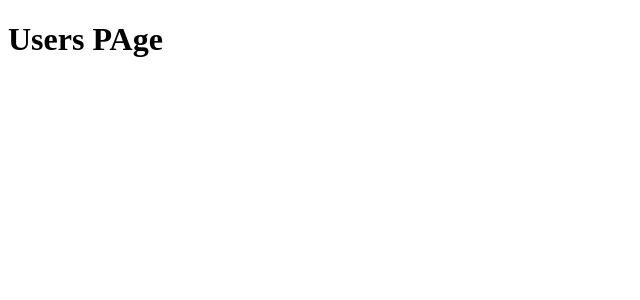
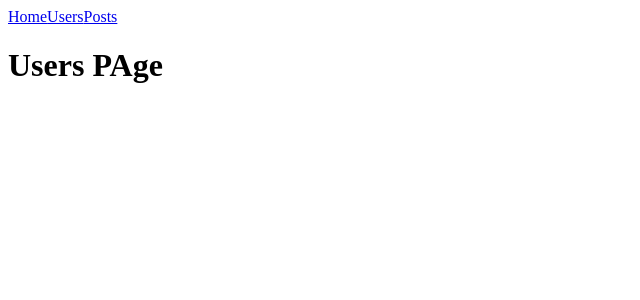
Before and after one commit to zucar0/NextJs, a Next.js app: page /users in a window 1280 px wide. Shown: the top 300 px of the page, without its empty margins (0-640 px from the left). Built offline with nearby package versions, Linux system fonts and the light colour scheme.

Commit message:
NavBar import export

```diff
--- /dev/null
+++ b/components/navbar.js
@@ -0,0 +1,22 @@
+//Se importa link
+import Link from 'next/link'
+
+export default function Navbar(){
+    return(
+        <nav>
+            <Link href='/'>
+                <a>Home</a>
+            </Link>
+            <Link href='/users'>
+                <a>Users</a>
+            </Link>
+            <Link href='/posts'>
+                <a>Posts</a>
+            </Link>
+            {/* Rutas dináminas en NavBar */}
+            {/* <Link href='/posts/[id]' as={`/posts/${5}`}>
+                <a>Post #5</a>
+            </Link> */}
+        </nav>
+    )
+}
--- a/pages/index.js
+++ b/pages/index.js
@@ -1,6 +1,9 @@
+import Navbar from '../components/navbar';
+
 export default function Home(){
 	return(
 	<div>
+		<Navbar/>
 		<h1>Home Page</h1>
 		<p> Aprendamos NextJS con Webtoriales!</p>
 	</div>
--- a/pages/posts/[id].js
+++ b/pages/posts/[id].js
@@ -13,7 +13,7 @@
             </h2>
             {/*  El nombre de la propiedad corresponde al nombre del archivo */}
             <p>
-                Post ID: {router.query.post}
+                Post ID: {router.query.id}
             </p>
         </div>
     )
--- a/pages/posts/index.js
+++ b/pages/posts/index.js
@@ -1,5 +1,9 @@
+import Navbar from "../../components/navbar";
 export default function Posts(){
 	return(
-		<div><h1>Posts Page </h1></div>
+		<div>
+			<Navbar/>
+			<h1>Posts Page </h1>
+		</div>
 	)
 }
--- a/pages/users/index.js
+++ b/pages/users/index.js
@@ -1,5 +1,10 @@
+import Navbar from '../../components/navbar';
 export default function Users(){
 	return(
-		<div><h1>Users PAge </h1></div>
+
+		<div>
+			<Navbar/>
+			<h1>Users PAge </h1>
+		</div>
 	)
 }
```
